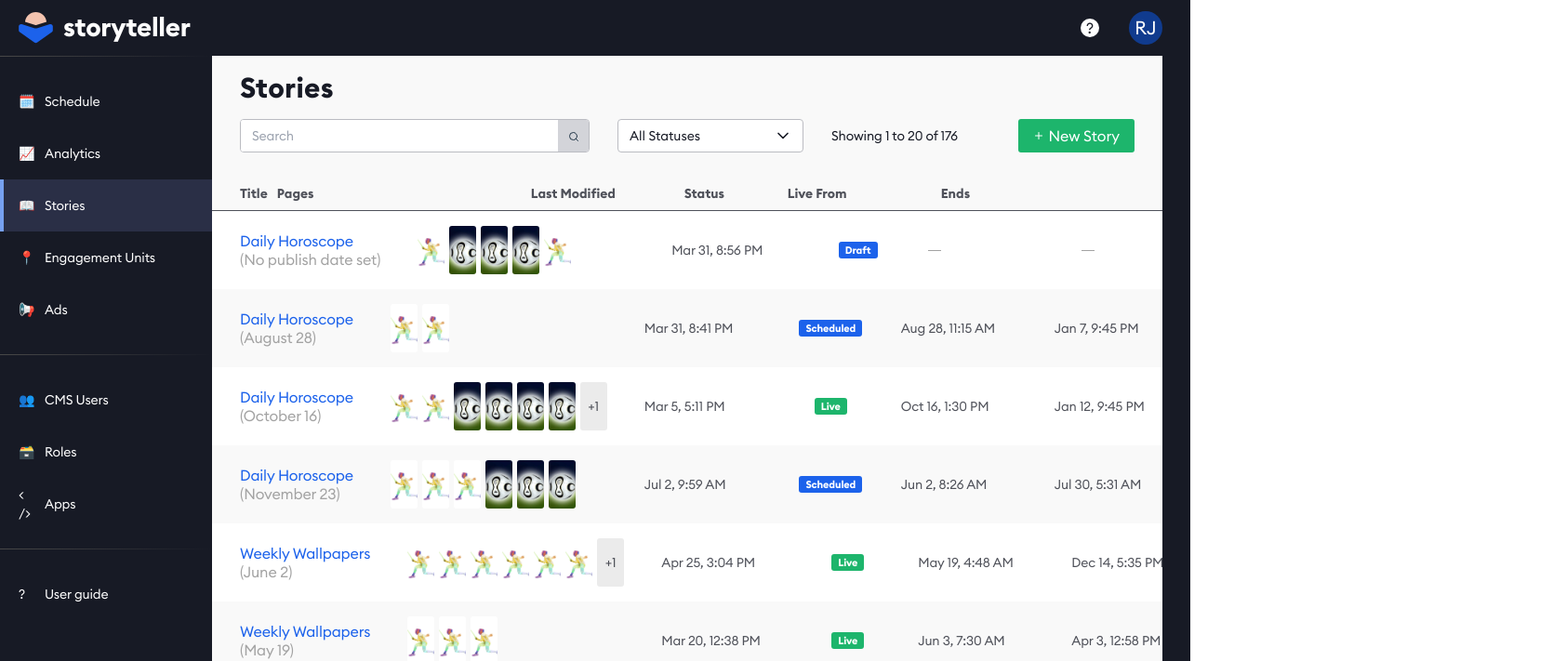
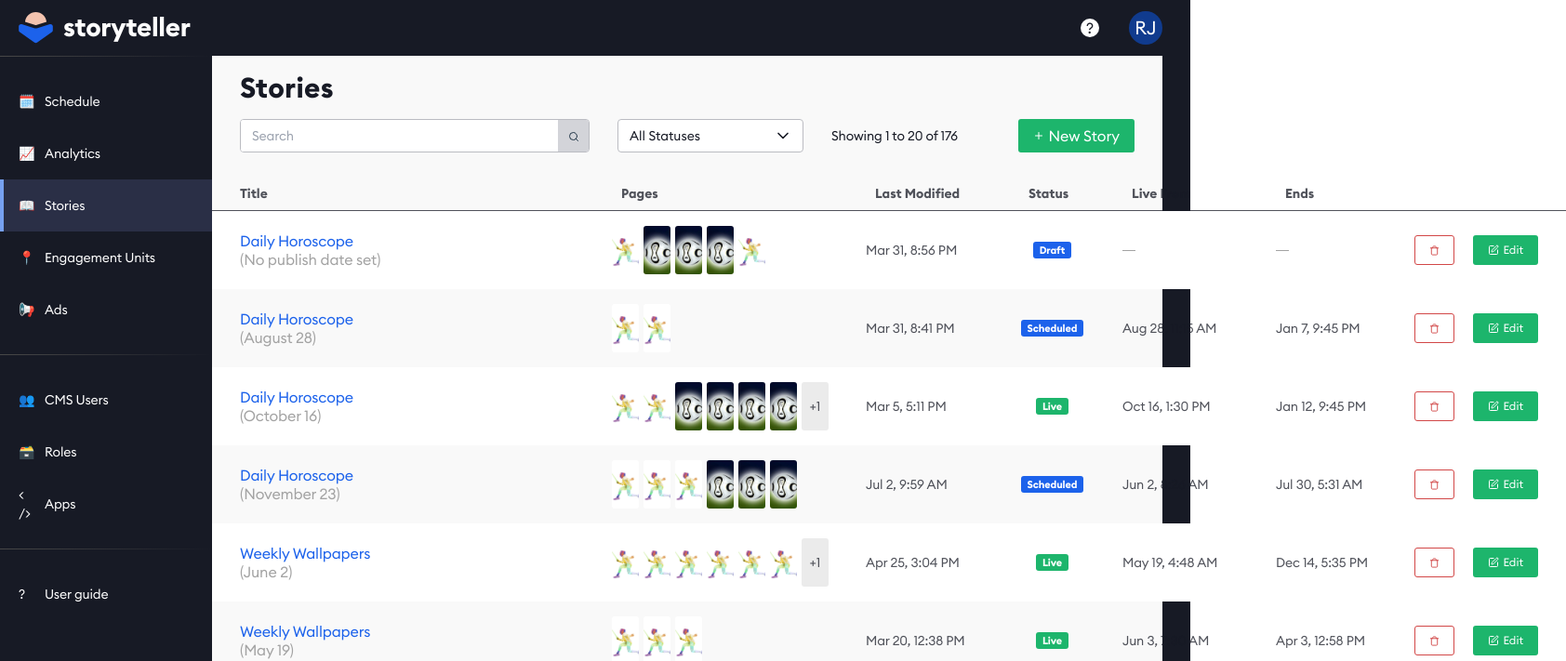
Before and after one commit to leventehegedus/storyteller-task, a React (Vite) app: page / in a window 1280 px wide. Shown: the top 711 px of the page at 93% size, 1684 px wide, since content can reach past the window. Built offline with nearby package versions, Linux system fonts and the light colour scheme.

Commit message:
horizontal scroll fix

```diff
--- a/src/components/StoryList/StoryList.tsx
+++ b/src/components/StoryList/StoryList.tsx
@@ -119,41 +119,41 @@ const StoryList: React.FC = () => {
           />
         </div>
       </header>
-      <div className="w-full -mt-0.5 max-w-full flex flex-col h-full h-[calc(100%-156px)]">
-        <div className="border-b flex text-dark-primary flex items-center justify-between font-semibold text-dark-primary opacity-75 text-sm leading-5 pb-2">
-          <div className="pl-[30px]" onClick={() => requestSort("title")}>
+      <div className="-mt-0.5 flex flex-col h-full h-[calc(100%-156px)] overflow-x-auto w-fit">
+        <div className="border-b text-dark-primary flex items-center justify-between font-semibold text-dark-primary opacity-75 text-sm leading-5 pb-2">
+          <div
+            className="pl-[30px] min-w-[410px]"
+            onClick={() => requestSort("title")}
+          >
             Title
           </div>
           <div className="flex">
-            <div className="pl-[10px] w-[273px]">Pages</div>
+            <div className="px-5 w-[273px]">Pages</div>
             <div
-              className="pl-[10px] w-[165px]"
+              className="px-5 w-[165px]"
               onClick={() => requestSort("lastModified")}
             >
               Last Modified
             </div>
             <div
-              className="pl-[10px] w-[111px]"
+              className="px-5 w-[111px]"
               onClick={() => requestSort("status")}
             >
               Status
             </div>
             <div
-              className="pl-[10px] w-[165px]"
+              className="px-5 w-[165px]"
               onClick={() => requestSort("liveFrom")}
             >
               Live From
             </div>
-            <div
-              className="pl-[10px] w-[165px]"
-              onClick={() => requestSort("ends")}
-            >
+            <div className="px-5 w-[165px]" onClick={() => requestSort("ends")}>
               Ends
             </div>
-            <div className="pl-[10px] w-[157px]"></div>
+            <div className="px-5 w-[157px]"></div>
           </div>
         </div>
-        <div className="flex flex-col overflow-auto">
+        <div className="flex flex-col">
           {sortedStories.map((story) => (
             <StoryRow key={story.id} story={story} />
           ))}
--- a/src/components/StoryRow/StoryRow.tsx
+++ b/src/components/StoryRow/StoryRow.tsx
@@ -7,8 +7,8 @@ import { Trash, Edit } from "lucide-react";
 
 const StoryRow: React.FC<{ story: Story }> = ({ story }) => (
   <div className="flex px-2.5 odd:bg-white">
-    <div className="flex items-center justify-between w-full">
-      <StoryRowItem>
+    <div className="flex items-center justify-between">
+      <StoryRowItem className="min-w-[400px]">
         <div className="font-medium text-base leading-5">
           <div className="text-blue-primary text-nowrap -tracking-[.01em]">
             {story.title}
```
